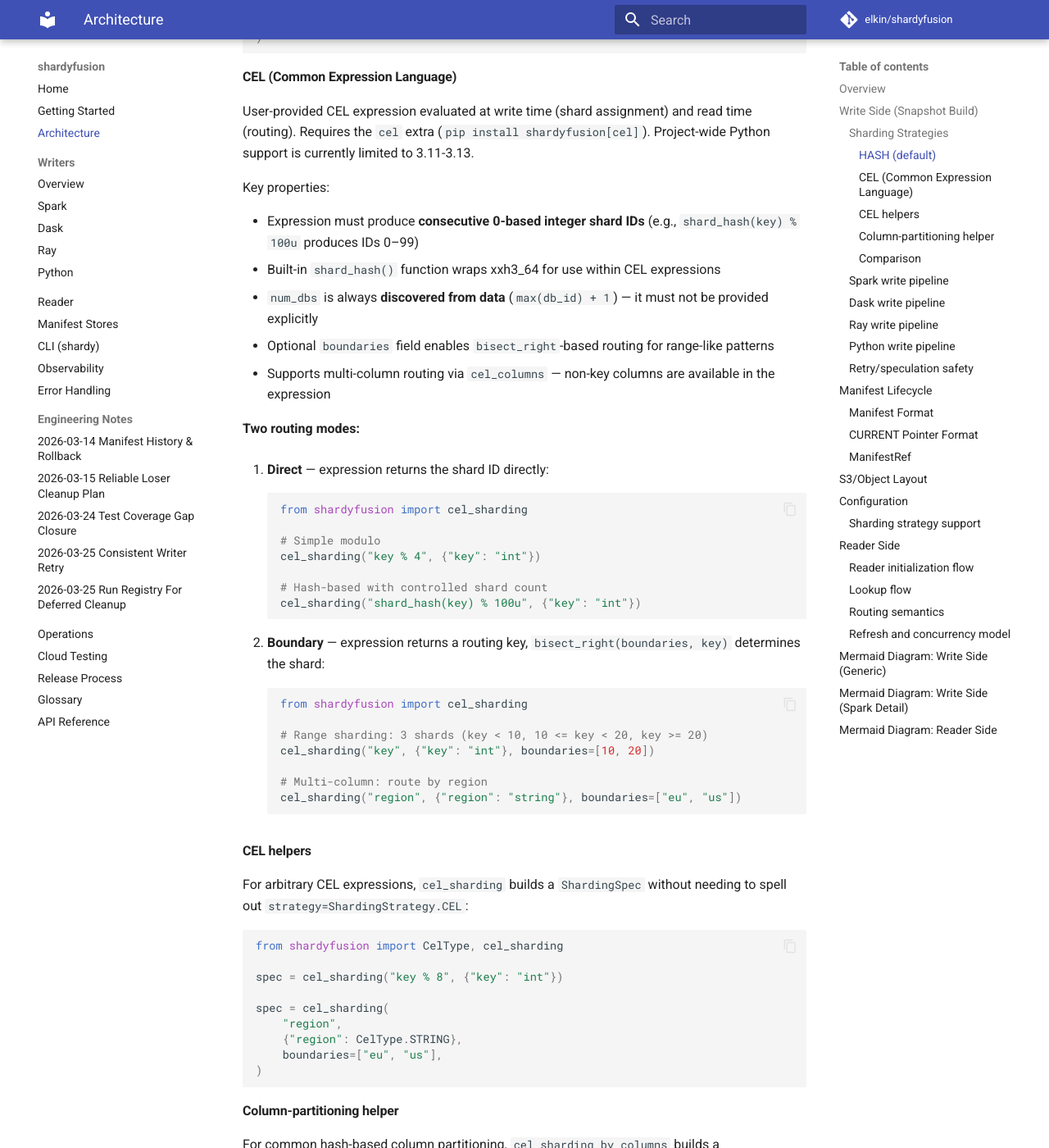
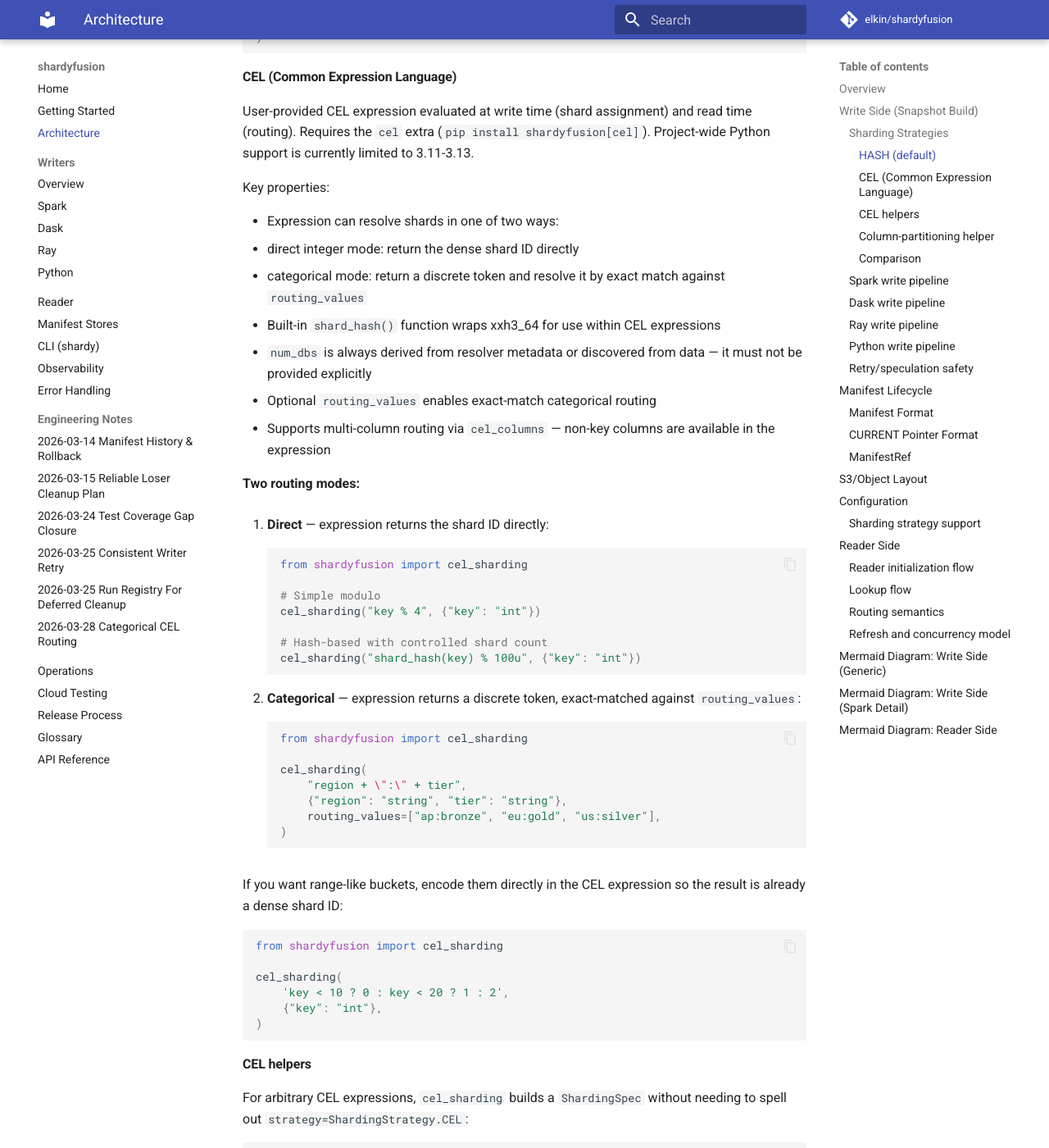
Before and after one commit to elkin/shardyfusion, an MkDocs documentation site: the page built from docs/how-it-works.md, in a window 1280 px wide and 1400 px high, scrolled down 1555 px. Shown: the whole window at 82% size. Built offline with MkDocs 1.6.1 and Material for MkDocs 9.7.7, drawn with Linux system fonts in a browser that asks for light colours; comment, search, counter and statistics services are not loaded; some of the changed text lies outside the part shown.

Commit message:
docs: describe direct and categorical CEL routing

````diff
--- a/docs/how-it-works.md
+++ b/docs/how-it-works.md
@@ -58,10 +58,12 @@
 
 Key properties:
 
-- Expression must produce **consecutive 0-based integer shard IDs** (e.g., `shard_hash(key) % 100u` produces IDs 0–99)
+- Expression can resolve shards in one of two ways:
+  - direct integer mode: return the dense shard ID directly
+  - categorical mode: return a discrete token and resolve it by exact match against `routing_values`
 - Built-in `shard_hash()` function wraps xxh3_64 for use within CEL expressions
-- `num_dbs` is always **discovered from data** (`max(db_id) + 1`) — it must not be provided explicitly
-- Optional `boundaries` field enables `bisect_right`-based routing for range-like patterns
+- `num_dbs` is always derived from resolver metadata or discovered from data — it must not be provided explicitly
+- Optional `routing_values` enables exact-match categorical routing
 - Supports multi-column routing via `cel_columns` — non-key columns are available in the expression
 
 **Two routing modes:**
@@ -78,17 +80,29 @@
     cel_sharding("shard_hash(key) % 100u", {"key": "int"})
     ```
 
-2. **Boundary** — expression returns a routing key, `bisect_right(boundaries, key)` determines the shard:
+2. **Categorical** — expression returns a discrete token, exact-matched against `routing_values`:
 
     ```python
     from shardyfusion import cel_sharding
 
-    # Range sharding: 3 shards (key < 10, 10 <= key < 20, key >= 20)
-    cel_sharding("key", {"key": "int"}, boundaries=[10, 20])
+    cel_sharding(
+        "region + \":\" + tier",
+        {"region": "string", "tier": "string"},
+        routing_values=["ap:bronze", "eu:gold", "us:silver"],
+    )
+    ```
 
-    # Multi-column: route by region
-    cel_sharding("region", {"region": "string"}, boundaries=["eu", "us"])
-    ```
+If you want range-like buckets, encode them directly in the CEL expression so
+the result is already a dense shard ID:
+
+```python
+from shardyfusion import cel_sharding
+
+cel_sharding(
+    'key < 10 ? 0 : key < 20 ? 1 : 2',
+    {"key": "int"},
+)
+```
 
 #### CEL helpers
 
@@ -103,7 +117,7 @@
 spec = cel_sharding(
     "region",
     {"region": CelType.STRING},
-    boundaries=["eu", "us"],
+    routing_values=["ap", "eu", "us"],
 )
 ```
 
@@ -132,6 +146,12 @@
 # Custom separator
 spec = cel_sharding_by_columns("a", "b", num_shards=4, separator="/")
 # → cel_expr='shard_hash(a + "/" + b) % 4u'
+
+# Distinct-value categorical routing with inferred token table
+spec = cel_sharding_by_columns("region", "tier")
+# → cel_expr='region + ":" + tier'
+#   infer_routing_values_from_data=True
+#   routing_values resolved from sorted distinct tokens at write time
 ```
 
 Columns are either bare strings (type defaults to `CelType.STRING`) or `CelColumn` instances with an explicit `CelType`. Supported types: `STRING`, `INT`, `UINT`, `DOUBLE`, `BOOL`, `BYTES`.
@@ -143,7 +163,8 @@
 | Shard assignment | `xxh3_64(key) % num_dbs` | User-defined expression |
 | `num_dbs` | Explicit or auto-computed | Discovered from data |
 | Multi-column routing | No | Yes (via `routing_context`) |
-| Range-based sharding | No | Yes (via `boundaries`) |
+| Explicit range bucketing | No | Yes (return dense shard IDs directly) |
+| Exact categorical routing | No | Yes (via `routing_values`) |
 | Extra dependency | None | `cel` extra |
 
 ### Spark write pipeline
@@ -305,7 +326,7 @@
 Grouped options:
 
 - `sharding: ShardingSpec`
-  - `strategy`, `boundaries`, `cel_expr`, `cel_columns`, `max_keys_per_shard`
+  - `strategy`, `routing_values`, `cel_expr`, `cel_columns`, `max_keys_per_shard`
 - `output: OutputOptions`
   - `run_id`
   - `db_path_template`
@@ -368,7 +389,9 @@
 ### Routing semantics
 
 - **HASH**: `xxh3_64(canonical_bytes(key), seed=0) % num_dbs` — all writers and the reader use the same Python implementation. Supports int, str, and bytes keys.
-- **CEL**: The same CEL expression is evaluated at both write time and read time. Must produce consecutive 0-based shard IDs. Optional `boundaries` for `bisect_right`-based routing.
+- **CEL**: The same CEL expression is evaluated at both write time and read time. It can route directly by integer shard id or by exact-match `routing_values`.
+
+For categorical CEL snapshots, unknown routing tokens are treated as misses by `get()` and `multi_get()`. Introspection helpers such as `route_key()` still raise because there is no shard for an unknown token.
 
 For CEL routing that uses non-key columns, pass a `routing_context` at read time:
 
--- a/mkdocs.yml
+++ b/mkdocs.yml
@@ -43,6 +43,7 @@
     - 2026-03-24 Test Coverage Gap Closure: engineering-notes/2026-03-24-test-coverage-gap-closure.md
     - 2026-03-25 Consistent Writer Retry: engineering-notes/2026-03-25-consistent-writer-retry.md
     - 2026-03-25 Run Registry For Deferred Cleanup: engineering-notes/2026-03-25-run-registry-for-deferred-cleanup.md
+    - 2026-03-28 Categorical CEL Routing: engineering-notes/2026-03-28-categorical-cel-routing.md
   - Operations: operations.md
   - Cloud Testing: cloud-testing.md
   - Release Process: release.md
````
Also changed, not shown: docs/engineering-notes/2026-03-28-categorical-cel-routing.md (added, +99 -0 lines), docs/writers/dask.md (+1 -0 lines), docs/writers/python.md (+5 -4 lines), docs/writers/ray.md (+1 -0 lines), docs/writers/spark.md (+1 -0 lines).
